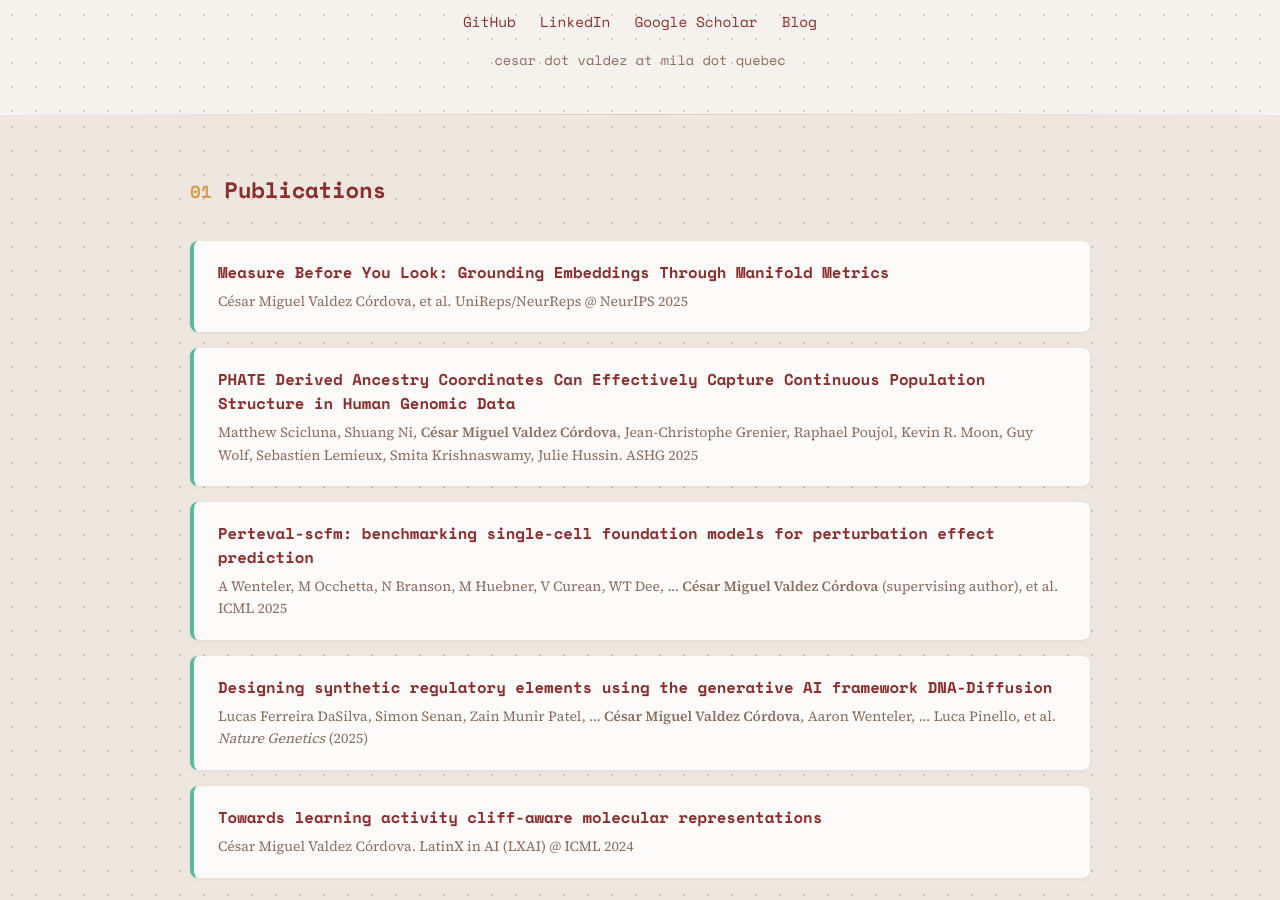
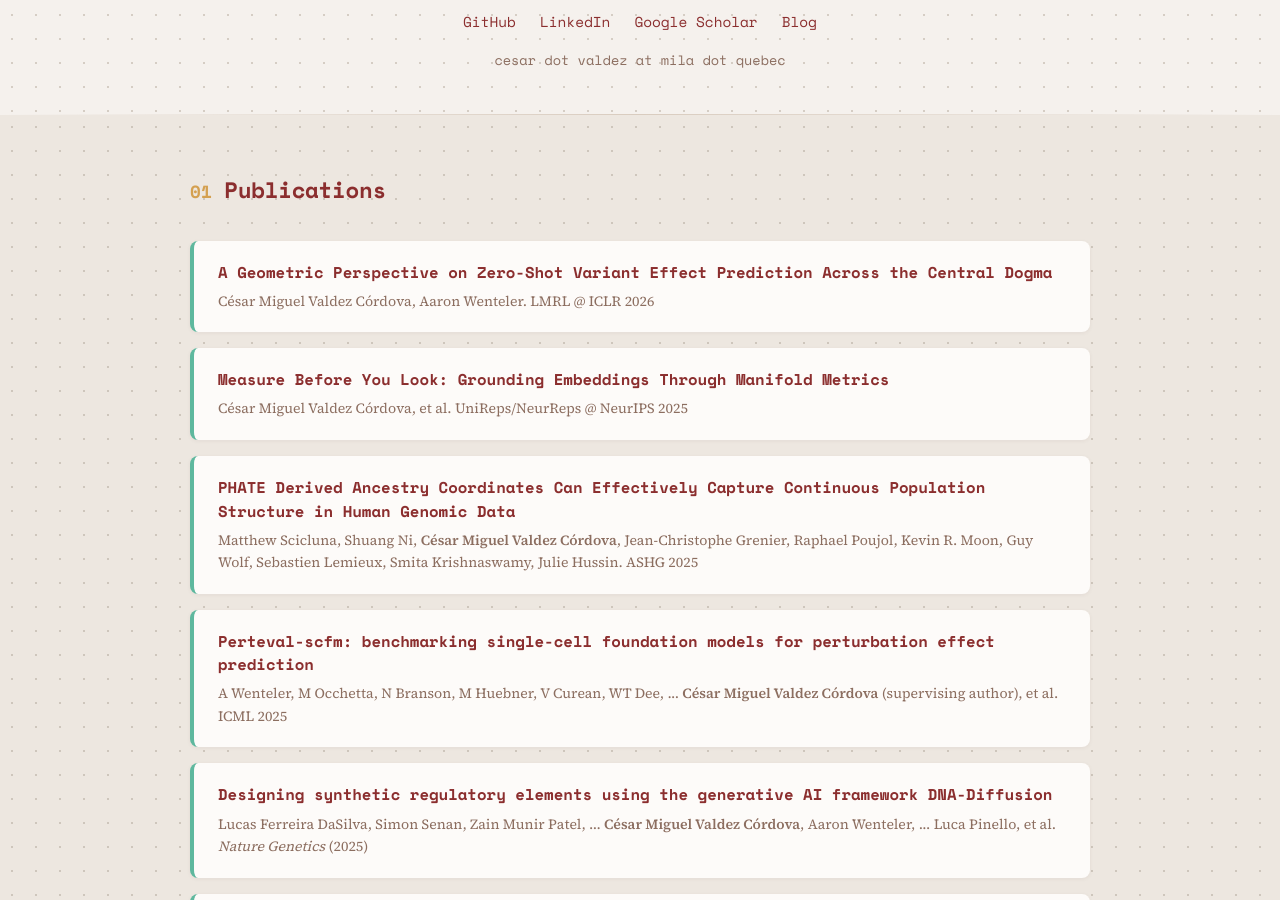
Before and after one commit to cmvcordova/cmvcordova.github.io, a Jekyll site: the page index.html, which Jekyll copies as it is, in a window 1280 px wide and 900 px high, scrolled down 741 px. Built offline with Jekyll 4.4.1, drawn with Linux system fonts in a browser that asks for light colours.

Commit message:
Add LMRL @ ICLR 2026 publication to publications list
Co-Authored-By: Claude Opus 4.6 <noreply@anthropic.com>

```diff
--- a/index.html
+++ b/index.html
@@ -676,6 +676,11 @@
         </div>
 
         <div class="pub-card">
+            <div class="pub-title"><a href="https://openreview.net/forum?id=2BsTU6MuzC">A Geometric Perspective on Zero-Shot Variant Effect Prediction Across the Central Dogma</a></div>
+            <div class="pub-meta">César Miguel Valdez Córdova, Aaron Wenteler. LMRL @ ICLR 2026</div>
+        </div>
+
+        <div class="pub-card">
             <div class="pub-title"><a href="https://openreview.net/pdf/9e460fe75e0551745b308425a82c06d529005588.pdf">Measure Before You Look: Grounding Embeddings Through Manifold Metrics</a></div>
             <div class="pub-meta">César Miguel Valdez Córdova, et al. UniReps/NeurReps @ NeurIPS 2025</div>
         </div>
```
